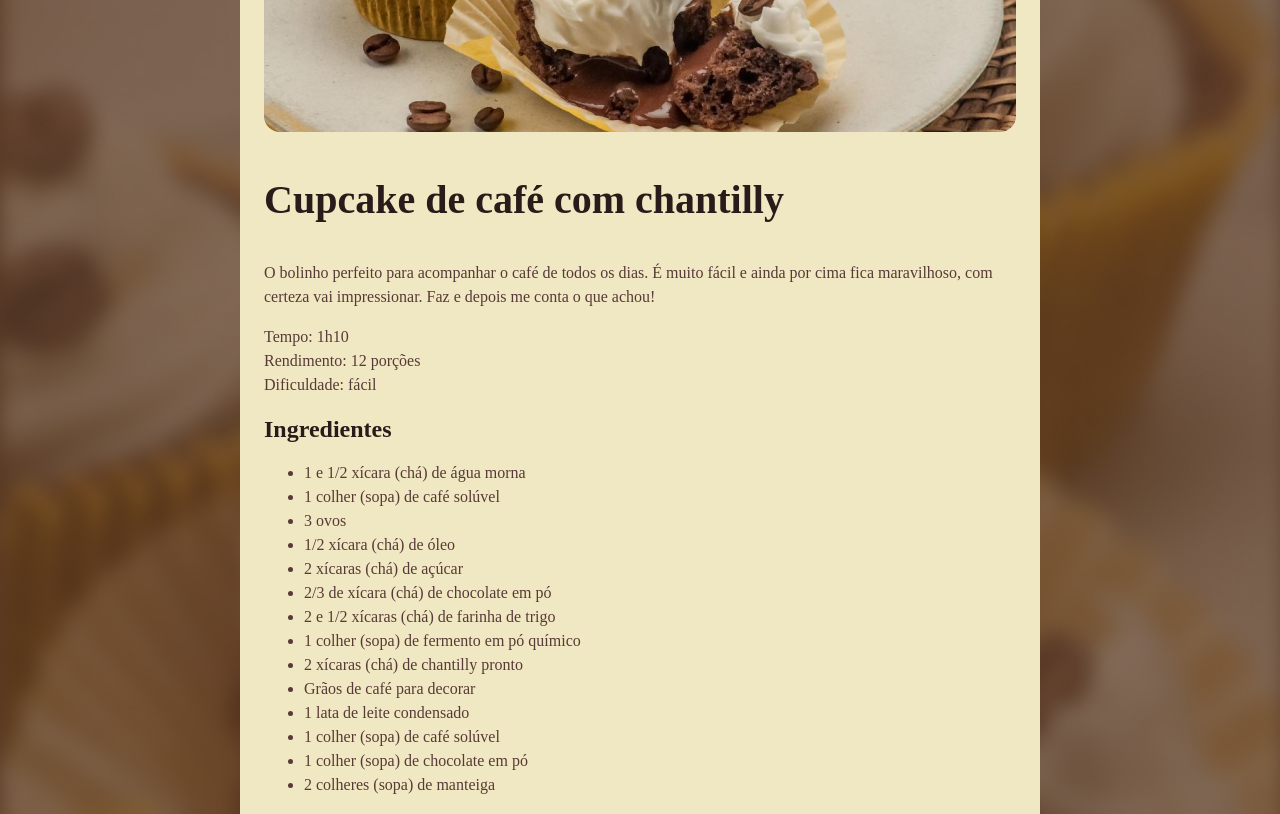
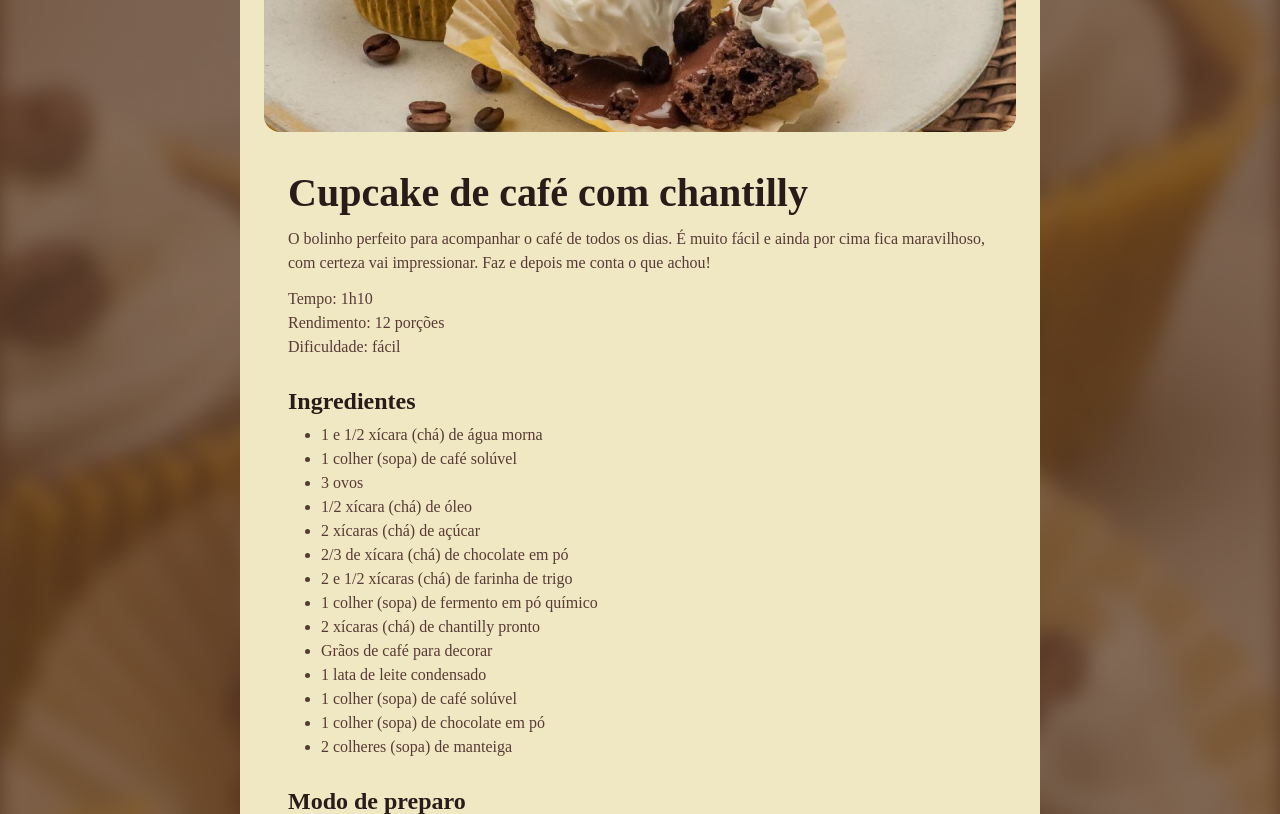
Before and after one commit to Victorc-Castro/pagina-de-receita, a plain HTML site: page index.html in a window 1280 px wide. Shown: the part 340-1154 px from the top of the page. Drawn offline with Linux system fonts and the light colour scheme; a web font is replaced by a local one.

Commit message:
costumizando  espaços

```diff
--- a/style.css
+++ b/style.css
@@ -1,15 +1,20 @@
+* {
+  margin: 0;
+  padding: 0;
+}
+
 :root {
   font-family: "Alice", serif;
   line-height: 150%;
   color: #573A37;
 }
 
-body{
+body {
   background-image: url(assets/Página\ de\ receita.jpg);
   background-size: cover;
 }
 
-#page{
+#page {
   box-sizing: border-box;
   max-width: 800px;
   padding: 24px;
@@ -22,15 +27,33 @@ img {
   border-radius: 16px;
 }
 
-h1{
+main{
+  padding: 24px;
+}
+
+section + section {
+  margin-top: 24px;
+}
+
+#about p + p {
+  margin-top: 12px;
+}
+
+h1 {
   line-height: 140%;
   font-size: 40px;
 }
 
-h2{
+h2 {
   font-size: 24px;
 }
 
 h1, h2 {
   color: #291B1A;
+  margin-bottom: 4px;
+  line-height: 150%;
 }
+
+ul {
+  padding-left: 33px;
+}
```
